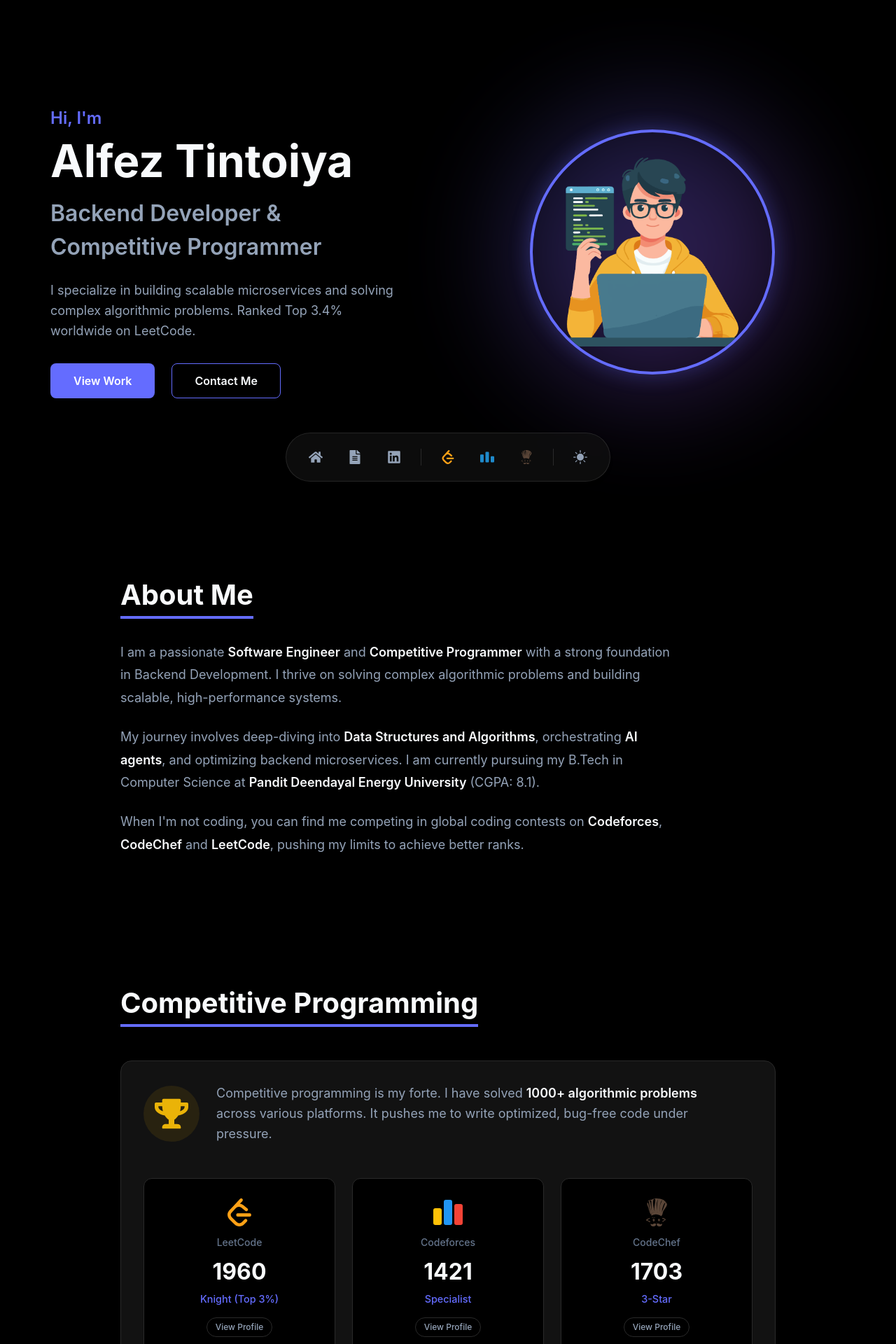
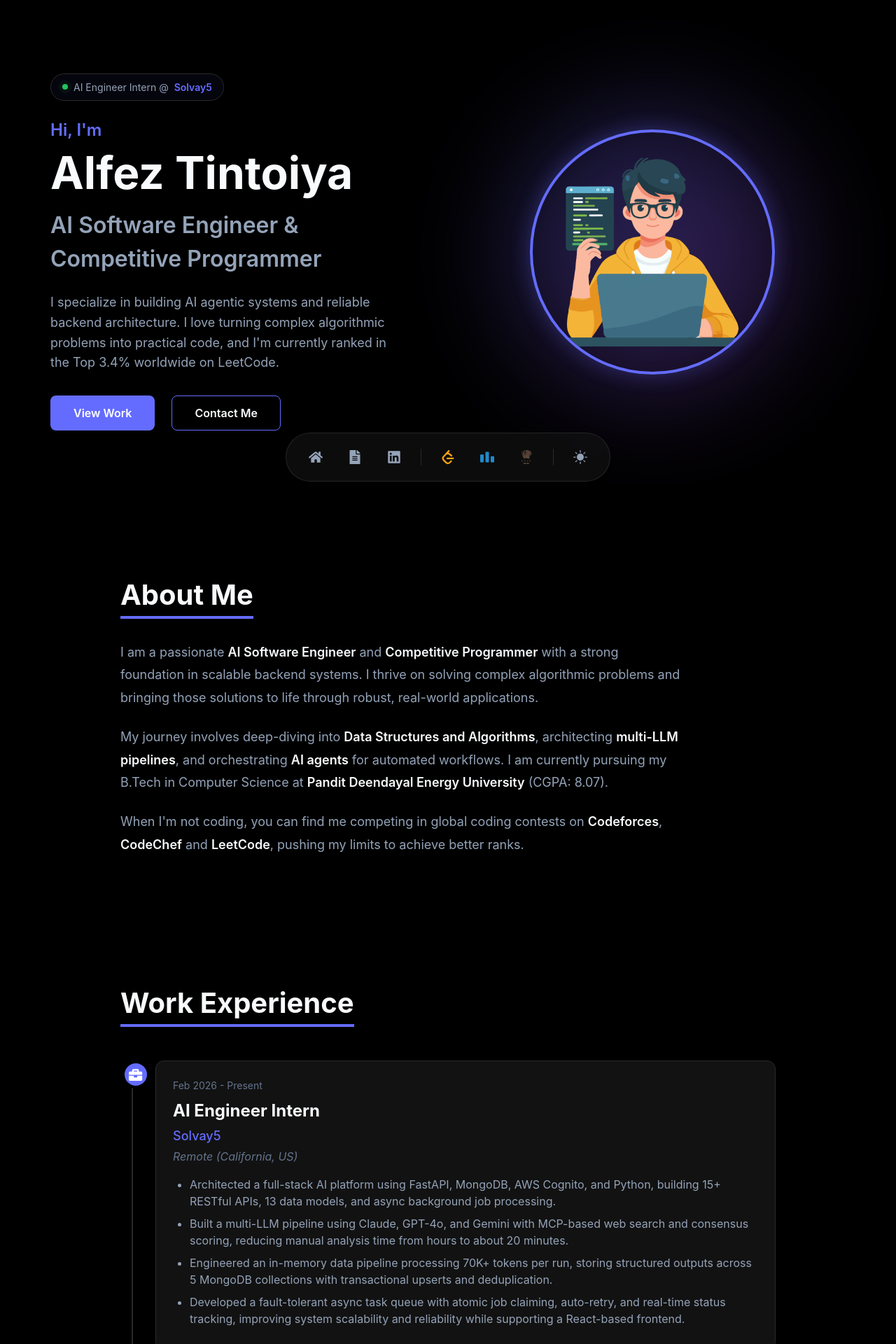
Before and after one commit to alfeztintoiya/Portfolio, a React (Vite) app: page / in a window 1280 px wide. Shown: the part 80-2000 px from the top of the page at 70% size. Built offline with nearby package versions, Linux system fonts and the light colour scheme.

Commit message:
added new experience

```diff
--- a/src/App.jsx
+++ b/src/App.jsx
@@ -5,6 +5,7 @@ import About from "./components/About";
 import Competitive from "./components/Competitive";
 import Skills from "./components/Skills";
 import Experience from "./components/Experience";
+import Education from "./components/Education";
 import Projects from "./components/Projects";
 import Contact from "./components/Contact";
 import FloatingDock from "./components/FloatingDock";
@@ -16,9 +17,10 @@ function App() {
       <Navbar />
       <Hero />
       <About />
+      <Experience />
       <Competitive />
       <Skills />
-      <Experience />
+      <Education />
       <Projects />
       <Contact />
       <FloatingDock />
--- a/src/components/About.jsx
+++ b/src/components/About.jsx
@@ -15,12 +15,12 @@ const About = () => {
                     <h2 className={styles.heading}>About Me</h2>
                     <div className={styles.textContainer}>
                         <p>
-                            I am a passionate <strong>Software Engineer</strong> and <strong>Competitive Programmer</strong> with a strong foundation in Backend Development.
-                            I thrive on solving complex algorithmic problems and building scalable, high-performance systems.
+                            I am a passionate <strong>AI Software Engineer</strong> and <strong>Competitive Programmer</strong> with a strong foundation in scalable backend systems.
+                            I thrive on solving complex algorithmic problems and bringing those solutions to life through robust, real-world applications.
                         </p>
                         <p>
-                            My journey involves deep-diving into <strong>Data Structures and Algorithms</strong>, orchestrating <strong>AI agents</strong>, and optimizing backend microservices.
-                            I am currently pursuing my B.Tech in Computer Science at <strong>Pandit Deendayal Energy University</strong> (CGPA: 8.1).
+                            My journey involves deep-diving into <strong>Data Structures and Algorithms</strong>, architecting <strong>multi-LLM pipelines</strong>, and orchestrating <strong>AI agents</strong> for automated workflows.
+                            I am currently pursuing my B.Tech in Computer Science at <strong>Pandit Deendayal Energy University</strong> (CGPA: 8.07).
                         </p>
                         <p>
                             When I'm not coding, you can find me competing in global coding contests on <strong>Codeforces</strong>, <strong>CodeChef</strong> and <strong>LeetCode</strong>, pushing my limits to achieve better ranks.
--- /dev/null
+++ b/src/components/Education.jsx
@@ -0,0 +1,41 @@
+
+import { motion } from "framer-motion";
+import styles from "./Education.module.css";
+import { FaGraduationCap } from "react-icons/fa";
+
+const Education = () => {
+    return (
+        <div name="education" className={styles.education}>
+            <div className={styles.container}>
+                <motion.h2
+                    className={styles.heading}
+                    initial={{ opacity: 0, x: -50 }}
+                    whileInView={{ opacity: 1, x: 0 }}
+                    transition={{ duration: 0.5 }}
+                >
+                    Education
+                </motion.h2>
+
+                <div className={styles.timeline}>
+                    {/* Education */}
+                    <motion.div
+                        className={styles.item}
+                        initial={{ opacity: 0, x: -20 }}
+                        whileInView={{ opacity: 1, x: 0 }}
+                        transition={{ duration: 0.5 }}
+                    >
+                        <div className={styles.iconContainer} style={{ background: '#22c55e' }}><FaGraduationCap /></div>
+                        <div className={styles.content}>
+                            <span className={styles.date}>Aug 2022 - May 2026</span>
+                            <h3 className={styles.role}>B.Tech in Computer Science</h3>
+                            <h4 className={styles.company}>Pandit Deendayal Energy University</h4>
+                            <p className={styles.location}>CGPA: 8.07</p>
+                        </div>
+                    </motion.div>
+                </div>
+            </div>
+        </div>
+    );
+};
+
+export default Education;
--- /dev/null
+++ b/src/components/Education.module.css
@@ -0,0 +1,86 @@
+.education {
+    width: 100%;
+    padding: 80px 0;
+    background-color: var(--bg-primary);
+    color: var(--text-secondary);
+}
+
+.container {
+    max-width: 1000px;
+    margin: 0 auto;
+    padding: 0 2rem;
+}
+
+.heading {
+    font-size: 2.5rem;
+    font-weight: bold;
+    color: var(--text-primary);
+    margin-bottom: 3rem;
+    border-bottom: 4px solid var(--accent-primary);
+    display: inline-block;
+}
+
+.timeline {
+    position: relative;
+    border-left: 2px solid var(--border-color);
+    margin-left: 1rem;
+    padding-left: 2rem;
+}
+
+.item {
+    margin-bottom: 3rem;
+    position: relative;
+}
+
+.iconContainer {
+    position: absolute;
+    left: -3rem;
+    /* Adjust based on timeline border */
+    top: 0;
+    width: 2.5rem;
+    height: 2.5rem;
+    background-color: var(--accent-primary);
+    border-radius: 50%;
+    display: flex;
+    align-items: center;
+    justify-content: center;
+    color: white;
+    font-size: 1.2rem;
+    border: 4px solid var(--bg-primary);
+    /* Creates gap effect */
+    z-index: 10;
+}
+
+.content {
+    background-color: var(--bg-card);
+    padding: 1.5rem;
+    border-radius: 0.75rem;
+    border: 1px solid var(--border-color);
+    box-shadow: 0 4px 6px -1px var(--shadow-color);
+}
+
+.date {
+    font-size: 0.875rem;
+    color: var(--text-muted);
+    margin-bottom: 0.5rem;
+    display: block;
+}
+
+.role {
+    font-size: 1.5rem;
+    font-weight: bold;
+    color: var(--text-primary);
+    margin-bottom: 0.25rem;
+}
+
+.company {
+    font-size: 1.125rem;
+    color: var(--accent-primary);
+    margin-bottom: 0.25rem;
+}
+
+.location {
+    font-style: italic;
+    color: var(--text-muted);
+    margin-bottom: 1rem;
+}
--- a/src/components/Experience.jsx
+++ b/src/components/Experience.jsx
@@ -1,7 +1,7 @@
 
 import { motion } from "framer-motion";
 import styles from "./Experience.module.css";
-import { FaBriefcase, FaGraduationCap } from "react-icons/fa";
+import { FaBriefcase } from "react-icons/fa";
 
 const Experience = () => {
     return (
@@ -13,7 +13,7 @@ const Experience = () => {
                     whileInView={{ opacity: 1, x: 0 }}
                     transition={{ duration: 0.5 }}
                 >
-                    Experience & Education
+                    Work Experience
                 </motion.h2>
 
                 <div className={styles.timeline}>
@@ -23,6 +23,29 @@ const Experience = () => {
                         initial={{ opacity: 0, x: -20 }}
                         whileInView={{ opacity: 1, x: 0 }}
                         transition={{ duration: 0.5 }}
+                    >
+                        <div className={styles.iconContainer}><FaBriefcase /></div>
+                        <div className={styles.content}>
+                            <span className={styles.date}>Feb 2026 - Present</span>
+                            <h3 className={styles.role}>AI Engineer Intern</h3>
+                            <h4 className={styles.company}>
+                                <a href="https://solvay5.ai/" target="_blank" rel="noopener noreferrer">Solvay5</a>
+                            </h4>
+                            <p className={styles.location}>Remote (California, US)</p>
+                            <ul className={styles.details}>
+                                <li>Architected a full-stack AI platform using FastAPI, MongoDB, AWS Cognito, and Python, building 15+ RESTful APIs, 13 data models, and async background job processing.</li>
+                                <li>Built a multi-LLM pipeline using Claude, GPT-4o, and Gemini with MCP-based web search and consensus scoring, reducing manual analysis time from hours to about 20 minutes.</li>
+                                <li>Engineered an in-memory data pipeline processing 70K+ tokens per run, storing structured outputs across 5 MongoDB collections with transactional upserts and deduplication.</li>
+                                <li>Developed a fault-tolerant async task queue with atomic job claiming, auto-retry, and real-time status tracking, improving system scalability and reliability while supporting a React-based frontend.</li>
+                            </ul>
+                        </div>
+                    </motion.div>
+
+                    <motion.div
+                        className={styles.item}
+                        initial={{ opacity: 0, x: -20 }}
+                        whileInView={{ opacity: 1, x: 0 }}
+                        transition={{ duration: 0.5, delay: 0.1 }}
                     >
                         <div className={styles.iconContainer}><FaBriefcase /></div>
                         <div className={styles.content}>
@@ -37,22 +60,6 @@ const Experience = () => {
                             </ul>
                         </div>
                     </motion.div>
-
-                    {/* Education */}
-                    <motion.div
-                        className={styles.item}
-                        initial={{ opacity: 0, x: -20 }}
-                        whileInView={{ opacity: 1, x: 0 }}
-                        transition={{ duration: 0.5, delay: 0.2 }}
-                    >
-                        <div className={styles.iconContainer} style={{ background: '#22c55e' }}><FaGraduationCap /></div>
-                        <div className={styles.content}>
-                            <span className={styles.date}>Aug 2022 - May 2026</span>
-                            <h3 className={styles.role}>B.Tech in Computer Science</h3>
-                            <h4 className={styles.company}>Pandit Deendayal Energy University</h4>
-                            <p className={styles.location}>CGPA: 8.1</p>
-                        </div>
-                    </motion.div>
                 </div>
             </div>
         </div>
--- a/src/components/Hero.jsx
+++ b/src/components/Hero.jsx
@@ -13,14 +13,17 @@ const Hero = () => {
                     animate={{ opacity: 1, x: 0 }}
                     transition={{ duration: 0.8 }}
                 >
+                    <div className={styles.currentRoleBadge}>
+                        <span className={styles.pulseDot}></span>
+                        AI Engineer Intern @ <a href="https://solvay5.ai/" target="_blank" rel="noopener noreferrer" className={styles.companyLink}>Solvay5</a>
+                    </div>
                     <p className={styles.greeting}>Hi, I'm</p>
                     <h1 className={styles.name}>Alfez Tintoiya</h1>
                     <h2 className={styles.title}>
-                        Backend Developer & <br /> Competitive Programmer
+                        AI Software Engineer & <br /> Competitive Programmer
                     </h2>
                     <p className={styles.description}>
-                        I specialize in building scalable microservices and solving complex algorithmic problems.
-                        Ranked Top 3.4% worldwide on LeetCode.
+                        I specialize in building AI agentic systems and reliable backend architecture. I love turning complex algorithmic problems into practical code, and I'm currently ranked in the Top 3.4% worldwide on LeetCode.
                     </p>
                     <div className={styles.buttons}>
                         <Link to="projects" smooth duration={500} className={styles.btnPrimary}>
--- a/src/components/Hero.module.css
+++ b/src/components/Hero.module.css
@@ -123,7 +123,78 @@
     z-index: 1;
 }
 
+.currentRoleBadge {
+    display: inline-flex;
+    align-items: center;
+    gap: 0.5rem;
+    padding: 0.5rem 1rem;
+    background-color: rgba(100, 108, 255, 0.05);
+    border: 1px solid var(--border-color);
+    border-radius: 9999px;
+    font-size: 0.875rem;
+    color: var(--text-secondary);
+    margin-bottom: 1.5rem;
+    width: fit-content;
+    box-shadow: 0 4px 6px -1px var(--shadow-color);
+    transition: transform 0.2s, border-color 0.2s;
+}
+
+.currentRoleBadge:hover {
+    transform: translateY(-2px);
+    border-color: var(--accent-primary);
+}
+
+.pulseDot {
+    width: 8px;
+    height: 8px;
+    background-color: #22c55e;
+    border-radius: 50%;
+    position: relative;
+}
+
+.pulseDot::after {
+    content: '';
+    position: absolute;
+    width: 100%;
+    height: 100%;
+    background-color: #22c55e;
+    border-radius: 50%;
+    animation: pulse 2s infinite;
+    top: 0;
+    left: 0;
+}
+
+@keyframes pulse {
+    0% {
+        transform: scale(1);
+        opacity: 0.8;
+    }
+    70% {
+        transform: scale(2.5);
+        opacity: 0;
+    }
+    100% {
+        transform: scale(2.5);
+        opacity: 0;
+    }
+}
+
+.companyLink {
+    color: var(--accent-primary);
+    font-weight: 600;
+    text-decoration: none;
+    transition: color 0.2s;
+}
+
+.companyLink:hover {
+    color: var(--accent-hover);
+}
+
 @media (max-width: 900px) {
+    .currentRoleBadge {
+        margin: 0 auto 1.5rem auto;
+    }
+
     .hero {
         height: auto;
         min-height: 100vh;
```
Also changed, not shown: 1 other file (tests, documents, lock files or other folders).
